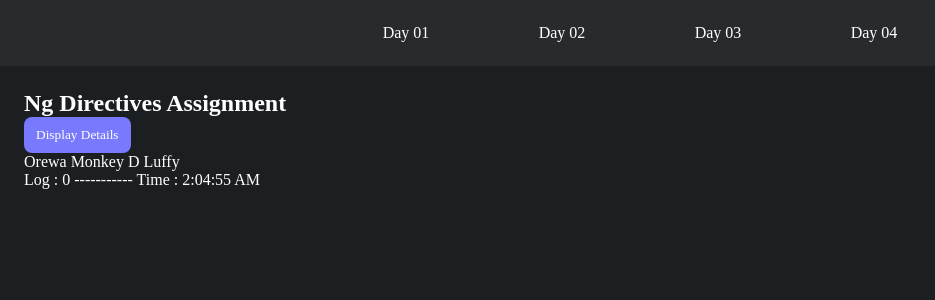
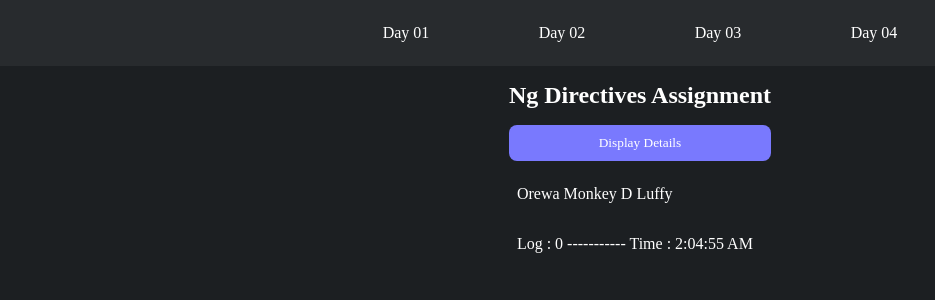
Before and after one commit to basakjeet08/First-Angular-App, an Angular app: page /assignment03 in a window 1280 px wide. Both pictures are taken after a click on the button "Display Details". Shown: the top 300 px of the page, without its empty margins (0-935 px from the left). Built offline with nearby package versions, Linux system fonts and the light colour scheme; a web font is replaced by a local one.

Commit message:
refactor - Cleaned the UI CSS and improved it.

```diff
--- a/src/app/app.component.css
+++ b/src/app/app.component.css
@@ -1,3 +1,15 @@
+#root {
+  min-height: 100vh;
+  height: 100%;
+  width: 100%;
+
+  display: flex;
+  flex-direction: column;
+
+  background: var(--background);
+  color: var(--onBackground);
+}
+
 nav {
   display: flex;
   flex-direction: row;
@@ -61,5 +73,11 @@ a {
 }
 
 main {
-  padding: 24px;
+  flex: 1;
+
+  display: flex;
+  flex-direction: column;
+  align-items: center;
+
+  padding: 16px;
 }
--- a/src/app/app.component.html
+++ b/src/app/app.component.html
@@ -1,3 +1,4 @@
+<div id="root">
   <header>
     <nav>
       <ul id="outer-nav-container">
@@ -26,7 +27,9 @@
         <li class="outer-nav-option">
           Day 03
           <ul class="inner-nav-container">
-          <li><a routerLink="/assignment03">Directives - Assignment 03</a></li>
+            <li>
+              <a routerLink="/assignment03">Directives - Assignment 03</a>
+            </li>
             <li>
               <a routerLink="/component-communication-parent"
                 >Communication B/w Components</a
@@ -58,3 +61,4 @@
   <main>
     <router-outlet></router-outlet>
   </main>
+</div>
--- a/src/app/components/assignment-03/assignment-03.component.css
+++ b/src/app/components/assignment-03/assignment-03.component.css
@@ -1,3 +1,9 @@
+#outer-container {
+  display: flex;
+  flex-direction: column;
+  gap: 16px;
+}
+
 .visible {
   visibility: visible;
 }
@@ -6,6 +12,10 @@
   visibility: hidden;
 }
 
-.white-text {
-  color: lightcoral;
+p {
+  padding: 8px;
 }
+
+.primary-text {
+  color: var(--primary-color);
+}
--- a/src/app/components/assignment-03/assignment-03.component.html
+++ b/src/app/components/assignment-03/assignment-03.component.html
@@ -1,4 +1,4 @@
-<div>
+<div id="outer-container">
   <h2>Ng Directives Assignment</h2>
   <!-- Button to toggle visibility -->
   <button (click)="onToggleVisibilityClick()">Display Details</button>
@@ -17,9 +17,9 @@
   <div *ngFor="let log of logs; let i = index">
     <!-- All the Button Click Log -->
     <p
-      [ngStyle]="{ backgroundColor: i >= 5 ? 'blue' : 'transparent' }"
+      [ngStyle]="{ backgroundColor: i >= 5 ? 'var(--card)' : 'transparent' }"
       [ngClass]="{
-        'white-text': i >= 5
+        'primary-text': i >= 5
       }"
     >
       Log : {{ i }} ----------- Time : {{ log }}
--- a/src/app/components/ng-tags/ng-tags.component.css
+++ b/src/app/components/ng-tags/ng-tags.component.css
@@ -1,4 +1,4 @@
-#outer-div {
+div {
   display: flex;
   flex-direction: column;
   gap: 16px;
--- a/src/app/components/ng-tags/ng-tags.component.html
+++ b/src/app/components/ng-tags/ng-tags.component.html
@@ -1,4 +1,4 @@
-<div id="outer-div">
+<div>
   <h2>Ng Tags Usage</h2>
 
   <!-- This button helps to show the ng container -->
--- a/src/app/components/todo-parent/todo-parent.component.css
+++ b/src/app/components/todo-parent/todo-parent.component.css
@@ -1,7 +1,5 @@
 #root-element {
-  min-height: 100vh;
-  height: 100%;
-  width: 100%;
+  flex: 1;
 
   display: flex;
   flex-direction: column;
--- a/src/styles.css
+++ b/src/styles.css
@@ -14,19 +14,6 @@
   margin: 0;
   font-family: "McLaren", cursive;
   box-sizing: border-box;
-}
-
-body {
-  height: 100vh;
-  width: 100%;
-
-  display: flex;
-  flex-direction: column;
-
-  gap: 32px;
-
-  background: var(--background);
-  color: var(--onBackground);
 }
 
 button {
```
Lines whose indentation alone changed are shown as unchanged.
